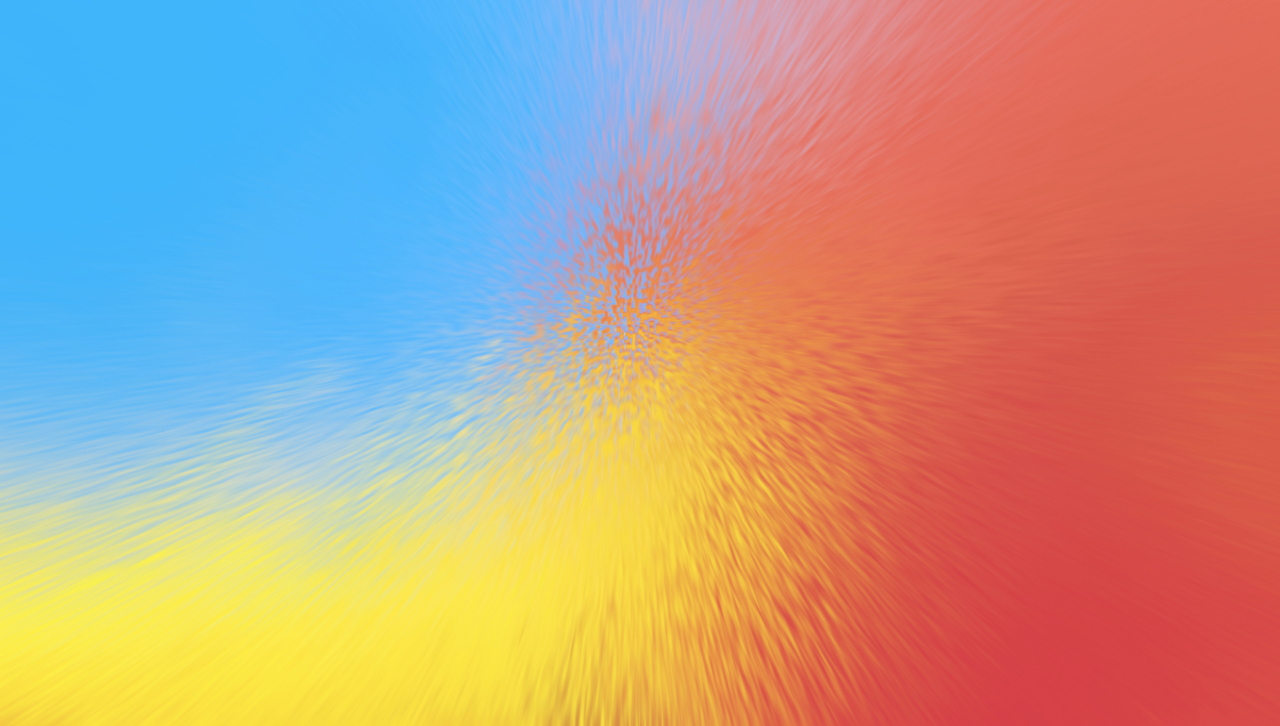
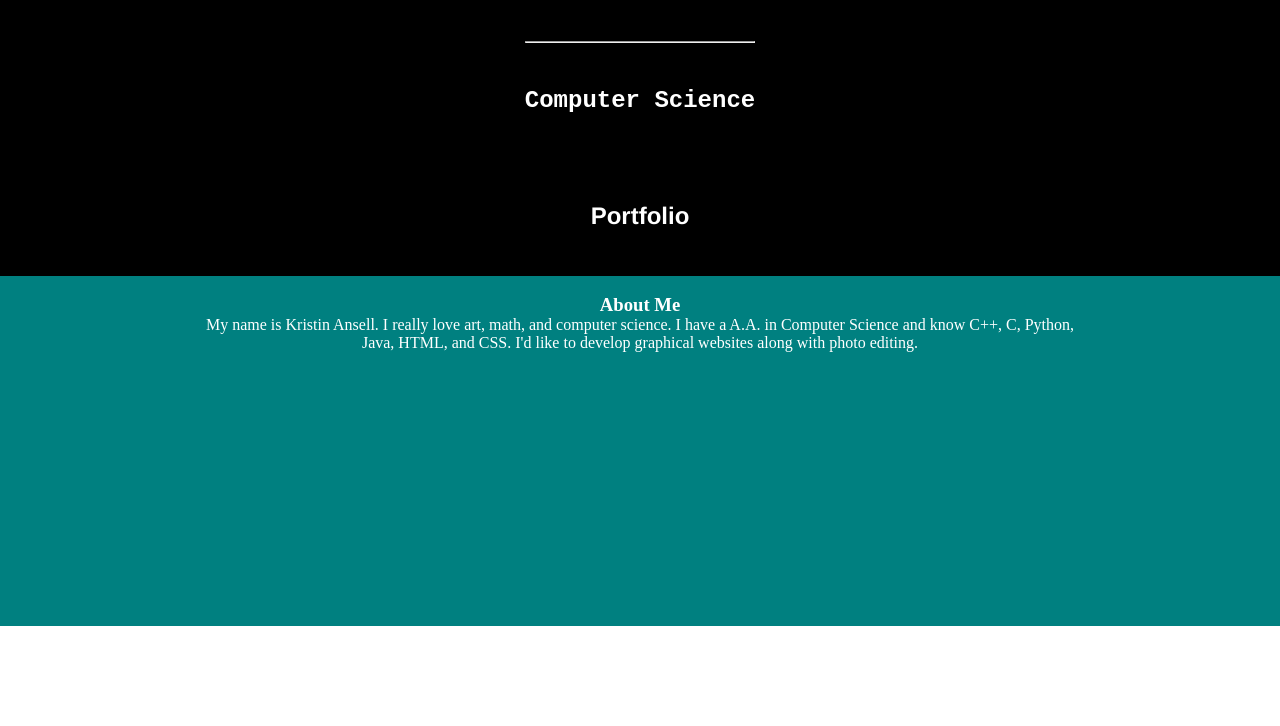
Before and after one commit to timberwolf90/timberwolf90.github.io, a plain HTML site: page index.html in a window 1280 px wide. Shown: the part 74-800 px from the top of the page. Drawn offline with Linux system fonts and the light colour scheme.

Commit message:
added About Me section

```diff
--- a/index.html
+++ b/index.html
@@ -1,4 +1,22 @@
+<!DOCTYPE html5>
 <html>
-<img src="colors.jpg" width="100%" alt="colors" style="opacity:0.75; position:absolute; left:0px; top:0px; z-index:-1">
-<h1>Hello world</h1>
+<head>
+	<link rel="stylesheet" href="styles.css">
+</head>
+<body>
+	<section class="section1">
+	<span>
+		<h1><font face="Helvetica">Kristin Ansell's</font></h1><hr>
+		<h1><font face="Courier New">Computer Science</font></h1>
+		<h1><font face="Helvetica">Portfolio</font></h1>
+	</span>
+	</section>
+	<section class="section2">
+		<section class="section2-1">
+			</br>
+			<h1>About Me</h1>
+			<p>My name is Kristin Ansell. I really love art, math, and computer science. I have a A.A. in Computer Science and know C++, C, Python, Java, HTML, and CSS. I'd like to develop graphical websites along with photo editing.</p>
+		</section>
+	</section>
+</body>
 </html>
--- /dev/null
+++ b/styles.css
@@ -0,0 +1,34 @@
+* {
+margin: auto;
+color: white;
+text-align: center;
+}
+
+section {
+	height: 350px;
+	width: 100%;
+	text-align: center;
+	/*line-height: 160px;*/
+}
+
+section.section1 {
+	background-color: rgb(0,0,0);
+	display: inline-block;
+	vertical-align: middle;
+}
+
+section.section2 {
+	background-color: rgb(0,128,128);
+}
+
+section.section2-1 {
+	max-width: 70%;
+	height: 100px;
+	word-wrap: break-word;
+}
+
+span {
+  display: inline-block;
+  vertical-align: middle;
+  line-height:115px;
+}
```
